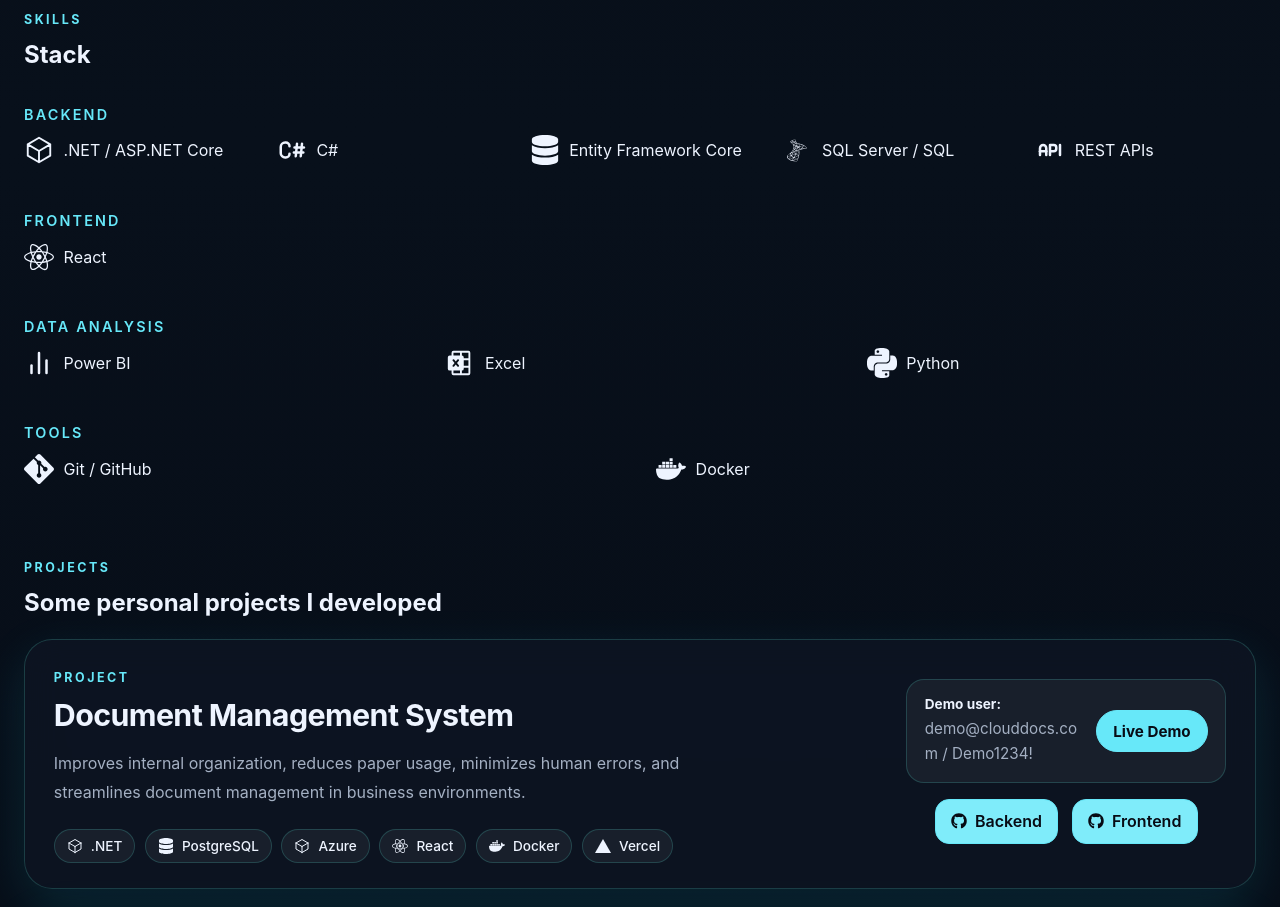
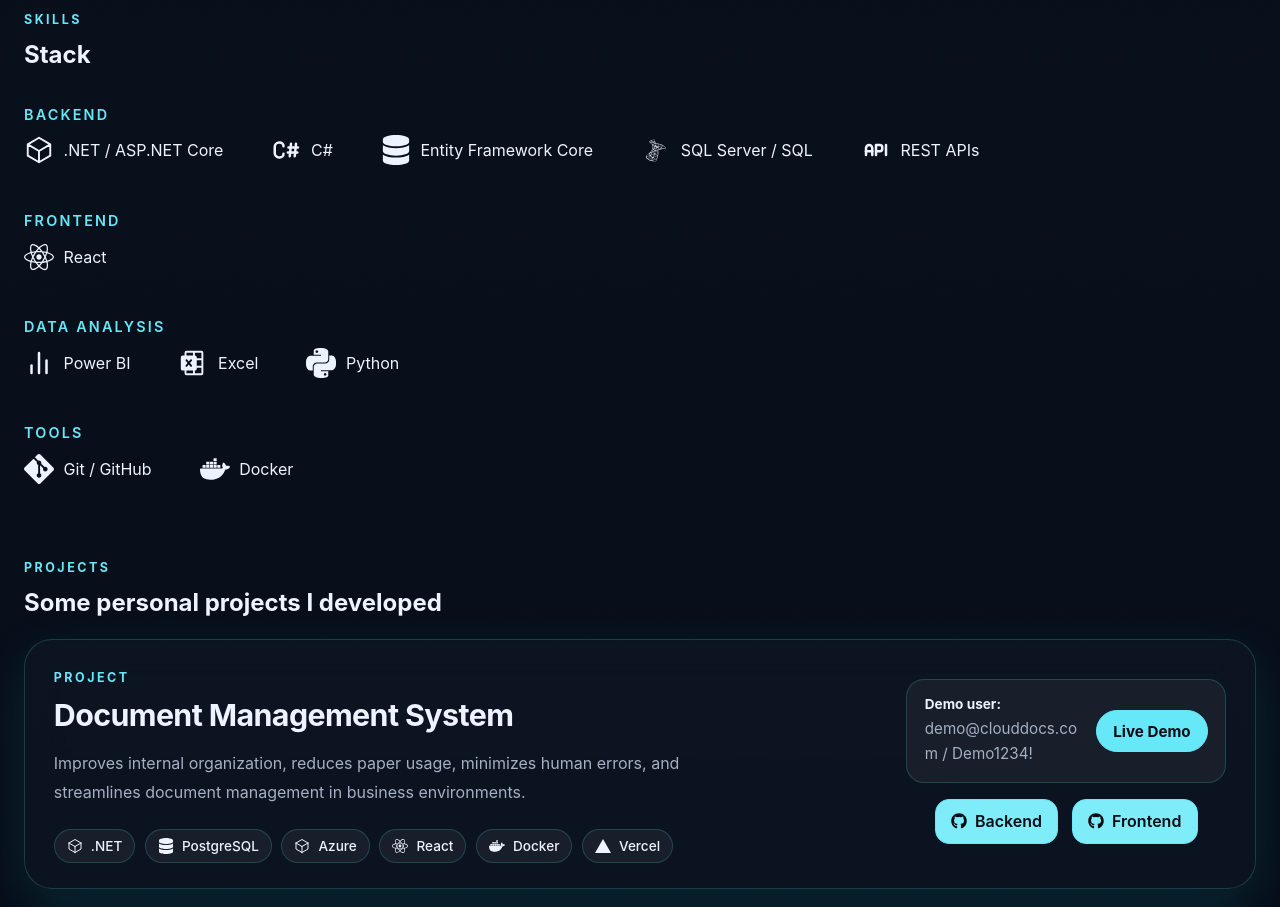
Before and after one commit to KeironClaudel/keiron-portfolio, a React (Vite) app: page / in a window 1280 px wide. Shown: the part 1640-2547 px from the top of the page. Built offline with nearby package versions, Linux system fonts and the light colour scheme.

Commit message:
Adjust skills spacing

```diff
--- a/src/styles.css
+++ b/src/styles.css
@@ -759,15 +759,19 @@
 }
 
 .skills-grid {
-  display: grid;
-  grid-template-columns: repeat(auto-fit, minmax(220px, 1fr));
-  gap: 1rem 2rem;
+  display: flex;
+  flex-wrap: wrap;
+  align-items: center;
+  justify-content: flex-start;
+  gap: 1rem 3rem;
 }
 
 .skill-card {
   display: flex;
   align-items: center;
   gap: 0.6rem;
+  flex: 0 0 auto;
+  min-width: 0;
 }
 
 .skill-icon {
```
